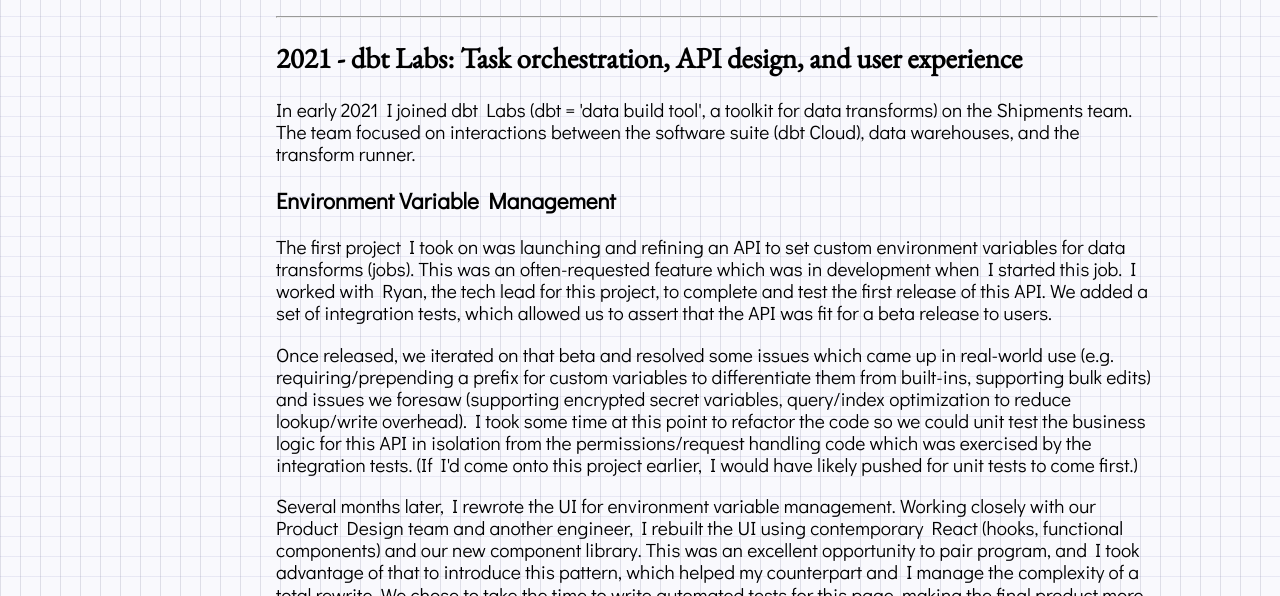
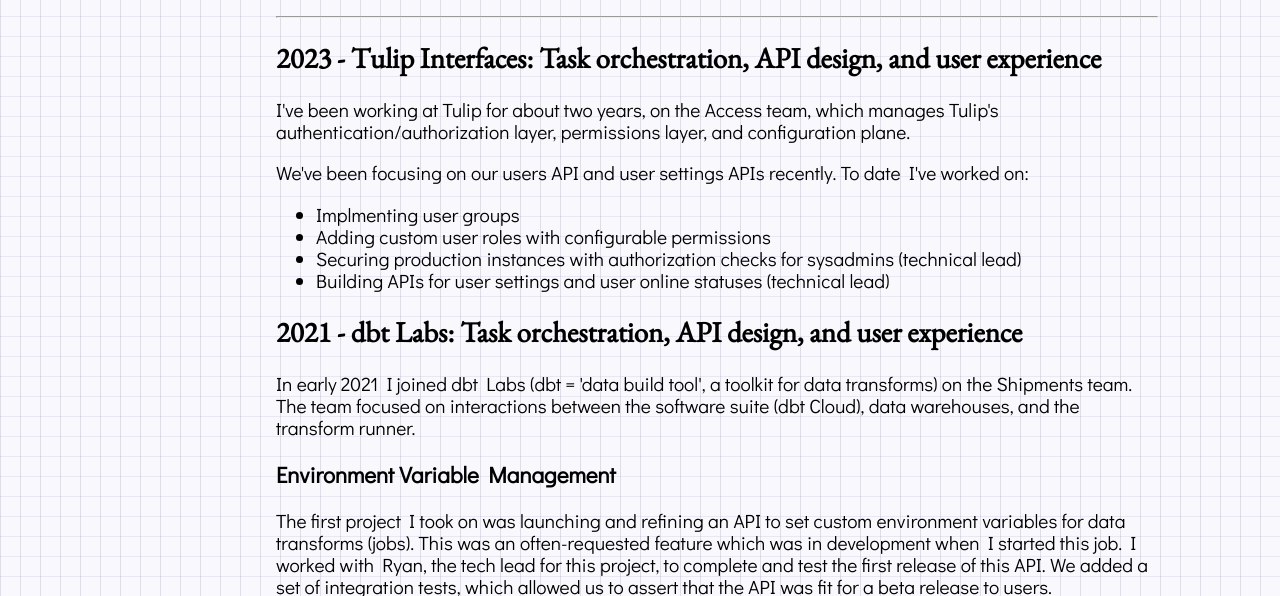
Before and after one commit to gsass/gsass.site, an Eleventy site: page src/portfolio.md in a window 1280 px wide. Shown: the part 204-800 px from the top of the page. Built offline with nearby package versions, Linux system fonts and the light colour scheme; Eleventy itself is replaced by a stand-in of ours; files that its build step writes are made by us from their sources; what markdown-it-task-lists would draw is missing.

Commit message:
Cleanup and content

```diff
--- a/src/portfolio.md
+++ b/src/portfolio.md
@@ -9,6 +9,16 @@
 Additional context for the top-level points in my resume. If you're interested in some job I reference there, there's more detailed information on that here.
 
 ------
+
+## 2023 - Tulip Interfaces: Task orchestration, API design, and user experience
+
+I've been working at Tulip for about two years, on the Access team, which manages Tulip's authentication/authorization layer, permissions layer, and configuration plane.
+
+We've been focusing on our users API and user settings APIs recently. To date I've worked on:
+- Implmenting user groups
+- Adding custom user roles with configurable permissions
+- Securing production instances with authorization checks for sysadmins (technical lead)
+- Building APIs for user settings and user online statuses (technical lead)
 
 ## 2021 - dbt Labs: Task orchestration, API design, and user experience
 
```
Also changed, not shown: docs/portfolio/index.html (+9 -0 lines), 1 other file.
